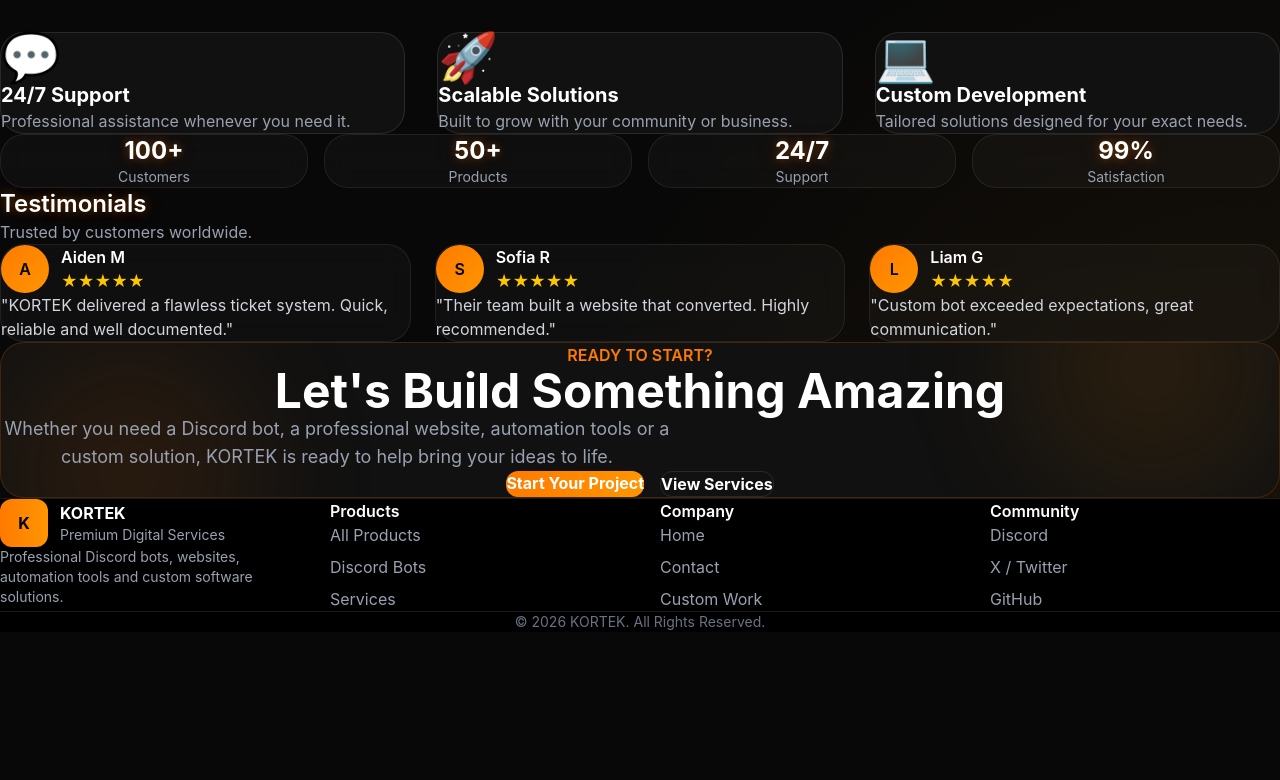
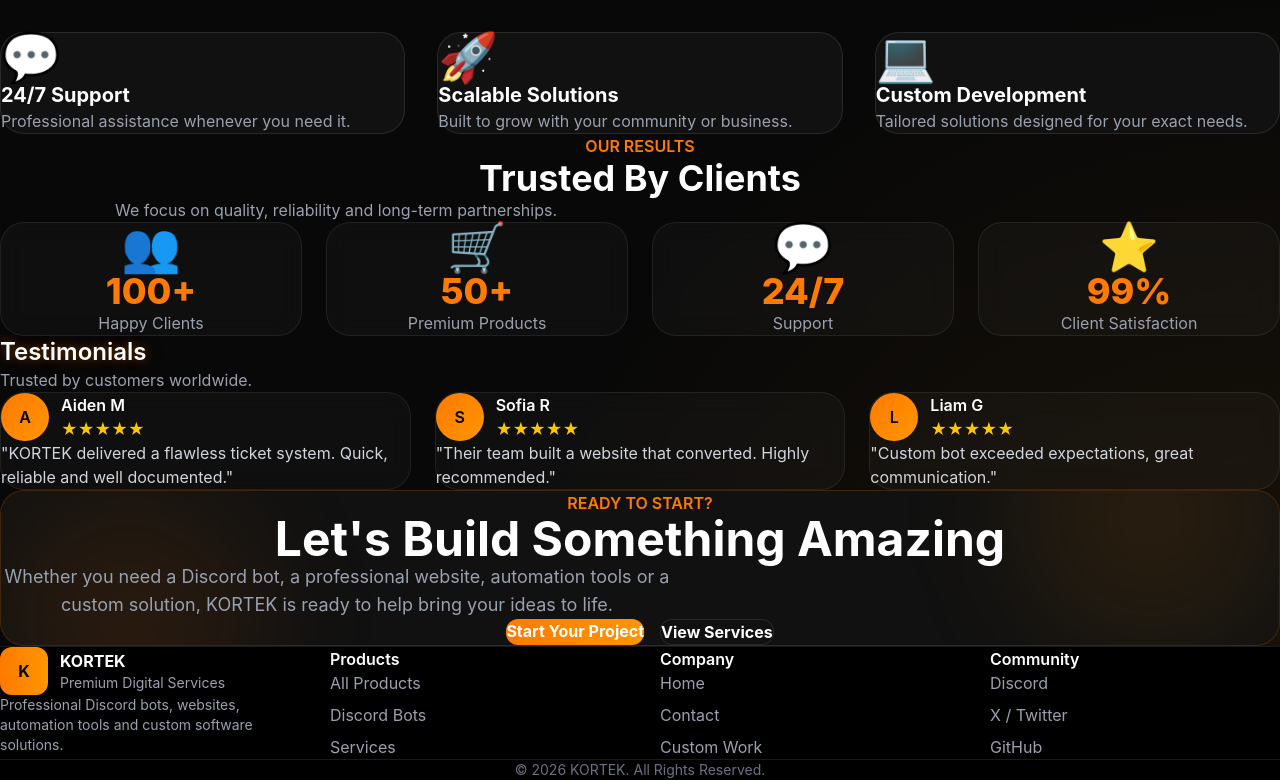
Before and after one commit to traxaloui-hue/kortek, a Next.js app: page / in a window 1280 px wide. Shown: the part 1153-1933 px from the top of the page. Before the commit the page ends 1785 px from the top, so only its background shows below. Built offline with nearby package versions, Linux system fonts and the light colour scheme.

Commit message:
Refactor Stats component with updated structure and content

```diff
--- a/components/Stats.tsx
+++ b/components/Stats.tsx
@@ -1,18 +1,60 @@
-export default function Stats(){
+export default function Stats() {
   const stats = [
-    {label:'Customers', value:'100+'},
-    {label:'Products', value:'50+'},
-    {label:'Support', value:'24/7'},
-    {label:'Satisfaction', value:'99%'}
+    {
+      value: '100+',
+      label: 'Happy Clients',
+      icon: '👥'
+    },
+    {
+      value: '50+',
+      label: 'Premium Products',
+      icon: '🛒'
+    },
+    {
+      value: '24/7',
+      label: 'Support',
+      icon: '💬'
+    },
+    {
+      value: '99%',
+      label: 'Client Satisfaction',
+      icon: '⭐'
+    }
   ]
 
   return (
-    <section>
-      <div className="grid grid-cols-2 sm:grid-cols-4 gap-4">
-        {stats.map(s=> (
-          <div key={s.label} className="card p-6 rounded-xl text-center">
-            <div className="text-2xl font-bold kortek-title">{s.value}</div>
-            <div className="text-sm text-gray-400 mt-1">{s.label}</div>
+    <section className="py-20">
+      <div className="text-center mb-12">
+        <span className="text-[#ff7a00] font-semibold">
+          OUR RESULTS
+        </span>
+
+        <h2 className="mt-3 text-4xl font-bold text-white">
+          Trusted By Clients
+        </h2>
+
+        <p className="mt-4 text-gray-400 max-w-2xl mx-auto">
+          We focus on quality, reliability and long-term partnerships.
+        </p>
+      </div>
+
+      <div className="grid gap-6 sm:grid-cols-2 lg:grid-cols-4">
+        {stats.map((stat) => (
+          <div
+            key={stat.label}
+            className="card p-8 text-center"
+          >
+            <div className="text-5xl mb-4">
+              {stat.icon}
+            </div>
+
+            <div className="text-4xl font-extrabold text-[#ff7a00]">
+              {stat.value}
+            </div>
+
+            <div className="mt-2 text-gray-400">
+              {stat.label}
+            </div>
           </div>
         ))}
       </div>
```
